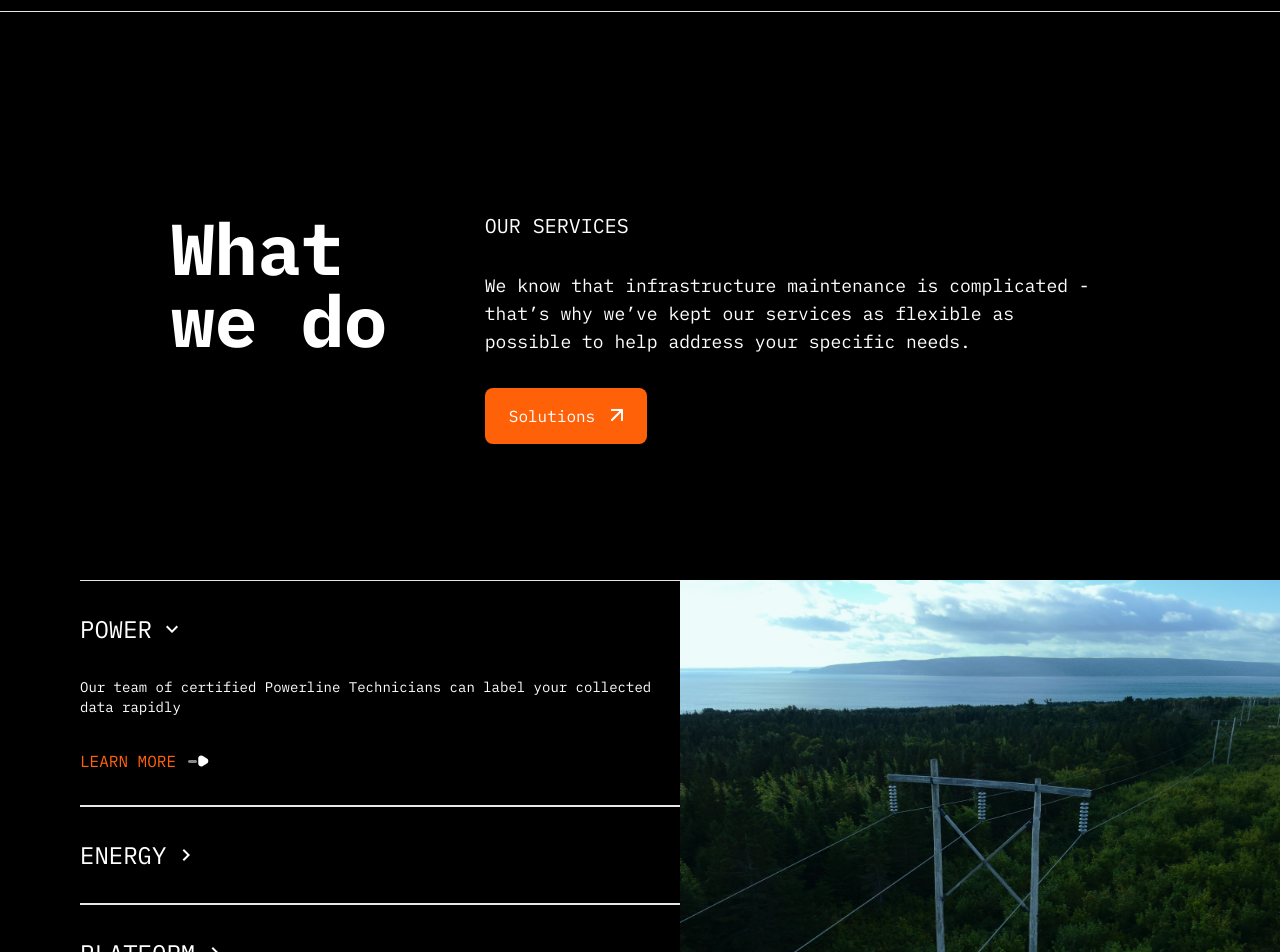
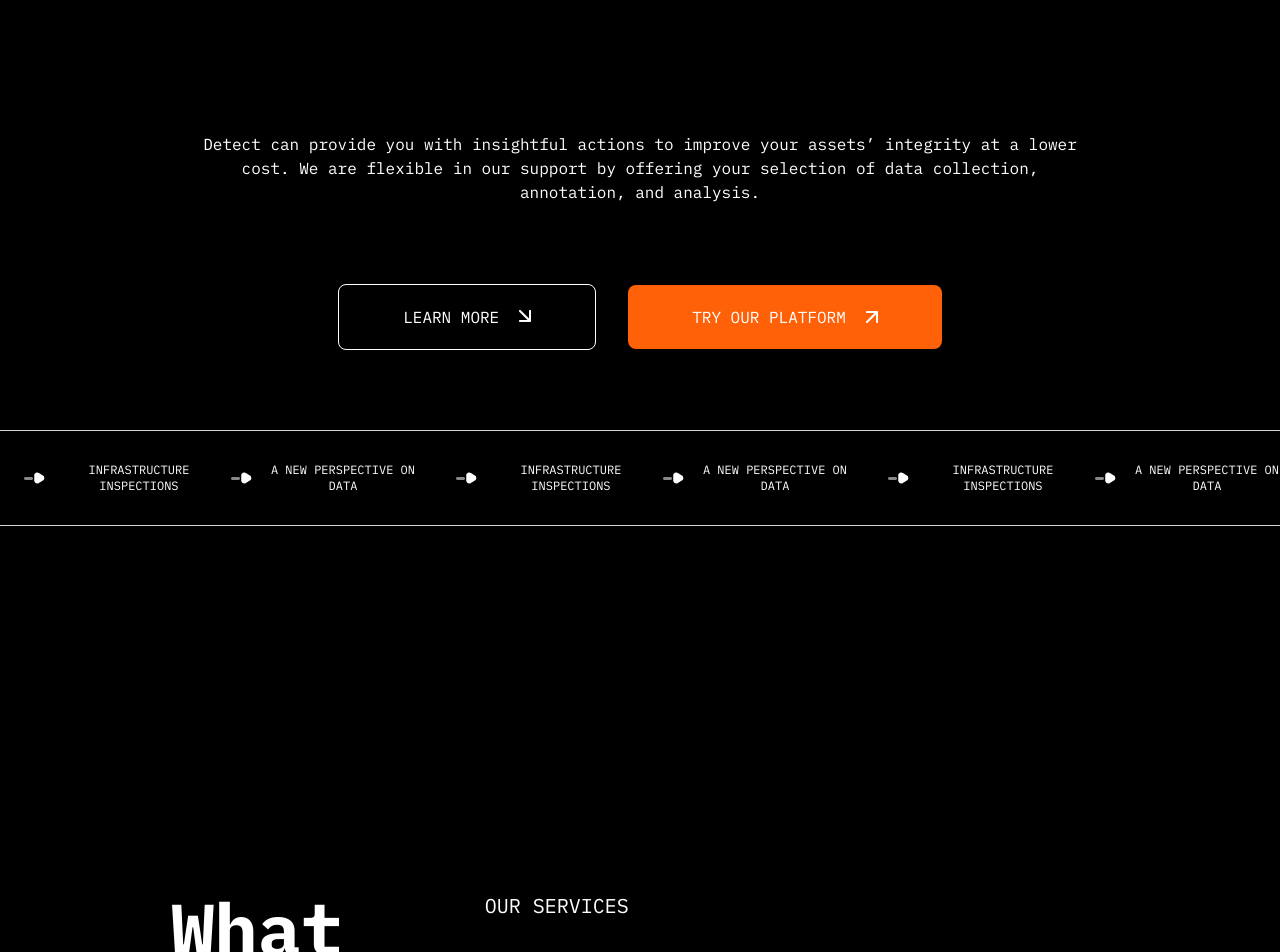
Before and after one commit to Generalsoi/detect-atlantic, a React (Vite) app: page / in a window 1280 px wide. Shown: the part 1660-2612 px from the top of the page. Built offline with nearby package versions, Linux system fonts and the light colour scheme.

Commit message:
fix: implemented the scroll behaviour

```diff
--- a/src/App.tsx
+++ b/src/App.tsx
@@ -1,11 +1,18 @@
-import { Routes, Route } from "react-router-dom";
+import { Routes, Route, useLocation } from "react-router-dom";
 import { Contact } from "./pages/Contact";
 import { Homepage } from "./pages/Homepage";
 import { Solutions } from "./pages/Solutions";
 import { About } from "./pages/About";
 import { Energy } from "./layouts/solutions/energy";
+import { useEffect } from "react";
 
 const App: React.FC = () => {
+  const { pathname } = useLocation();
+
+  useEffect(() => {
+    window.scrollTo({ top: 0, behavior: "smooth" });
+  }, [pathname]);
+
   return (
     <Routes>
       <Route element={<Homepage />} path="/" />
--- a/src/components/Footer.tsx
+++ b/src/components/Footer.tsx
@@ -4,7 +4,7 @@
 
 export const Footer: FC = () => {
   return (
-    <div className="px-4 md:px-20 py-16 text-white ">
+    <div className="px-4 md:px-20 py-16 text-white md:mt-48">
       <div className="md:flex items-center justify-between">
         <span className="flex items-center mt-10 md:mt-0 md:gap-20  gap-36">
           <img src={DLogo} alt="d-logo" />
--- a/src/layouts/homepage/infrastructurescroll.tsx
+++ b/src/layouts/homepage/infrastructurescroll.tsx
@@ -4,7 +4,7 @@
 export const Infrastructurescroll: FC = () => {
   return (
     <div className="hidden md:block relative  overflow-hidden h-40 font-ibmPlexMono text-white my-10">
-      <div className="absolute w-[200%] top-0 left-0 right-0 flex h-24 border border-x-0 border-y-1 ">
+      <div className="absolute w-[200%] top-0 left-0 right-0 flex h-24 border border-x-0 border-y-[0.2px] border-gray-300 ">
         <section className="flex items-center gap-4 py-4 w-[50%] animate-swipe">
           <img src={ArrowRight} alt="arrow-right" className="ml-6" />
           <p className="uppercase text-xs">infrastructure inspections</p>
--- a/src/layouts/homepage/platformsection.tsx
+++ b/src/layouts/homepage/platformsection.tsx
@@ -5,7 +5,7 @@
 
 export const Platformsection: FC = () => {
   return (
-    <div className="md:px-20 text-left flex flex-col items-center justify-center text-white mt-16 md:mt-0 ">
+    <div className="md:px-20 text-left md:h-screen flex flex-col items-center justify-center text-white mt-16 md:mt-20 ">
       <motion.div
         whileInView={{ y: 0, opacity: 1 }}
         initial={{ y: 100, opacity: 0 }}
--- a/src/layouts/homepage/whatWeDo.tsx
+++ b/src/layouts/homepage/whatWeDo.tsx
@@ -4,7 +4,7 @@
 
 export const WhatWeDo: FC = () => {
   return (
-    <div className="text-white md:flex items-start justify-center px-4 py-24 md:gap-16 font-ibmPlexMono">
+    <div className="text-white md:flex items-start justify-center px-4  md:gap-16 font-ibmPlexMono">
       <h4 className=" md:hidden text-2xl uppercase mb-6">our services</h4>
       <motion.span
         className="md:w-[20%]"
--- a/src/pages/Homepage.tsx
+++ b/src/pages/Homepage.tsx
@@ -27,10 +27,10 @@
     <div className="font-ibmPlexMono scroll-smooth">
       <Navbar />
       <motion.div
-        className="text-left md:flex flex-col items-center justify-center text-white px-4 py-10 mt-16 md:mt-20"
+        className="text-left md:flex flex-col md:h-screen items-center justify-center text-white px-4 py-10 mt-16 md:mt-20"
         whileInView={{ opacity: 1 }}
         initial={{ opacity: 0 }}
-        transition={{ type: "spring", stiffness: 20 }}
+        transition={{ type: "spring", stiffness: 10 }}
       >
         <span>
           <h1 className="text-5xl md:text-8xl uppercase font-bold">
@@ -43,13 +43,18 @@
         </span>
       </motion.div>
 
-      <div className="mt-8 pr-4 w-[100%]">
+      <motion.div
+        className="mt-8 pr-4 w-[100%] md:h-screen"
+        whileInView={{ y: 0, opacity: 1 }}
+        initial={{ y: 100, opacity: 0 }}
+        transition={{ type: "spring", stiffness: 20 }}
+      >
         <img src={MediaOne} alt="mediaone" />
-      </div>
+      </motion.div>
 
-      <div className="text-white mt-10 py-10 px-4 md:px-48 text-center">
+      <div className="text-white md:h-screen mt-10 py-10  text-center">
         <motion.p
-          className="px-6 md:px-40"
+          className="px-6 md:px-40 px-4 md:px-48"
           whileInView={{ y: 0, opacity: 1 }}
           initial={{ y: 80, opacity: 0 }}
           transition={{ type: "spring", stiffness: 20 }}
@@ -59,7 +64,7 @@
           your selection of data collection, annotation, and analysis.
         </motion.p>
 
-        <span className="flex flex-col md:flex-row items-center gap-8 justify-center mt-20">
+        <span className="flex flex-col md:flex-row items-center gap-8 justify-center my-20 px-4 md:px-48">
           <button className="mt-4 md:mt-0 w-56 md:w-fit px-3 md:px-16 py-6 md:py-5 border border-white rounded-lg uppercase flex items-center justify-center gap-5 hover:translate-y-3 transition-all duration-300">
             learn more{" "}
             <img src={DownArrow} alt="down-arrow" className="animate-bounce" />
@@ -68,12 +73,12 @@
             try our platform <img src={UpArrow} alt="up-arrow" />
           </button>
         </span>
+        <Infrastructurescroll />
       </div>
 
-      <Infrastructurescroll />
       <WhatWeDo />
 
-      <div className="md:flex px-6 md:pl-20 md:pr-0 pb-8 mt-10 ">
+      <div className="md:flex px-6 md:pl-20 md:pr-0 pb-8 mt-32 ">
         <div className="md:w-[50%]">
           {servicesList.map((service) => (
             <div
```
